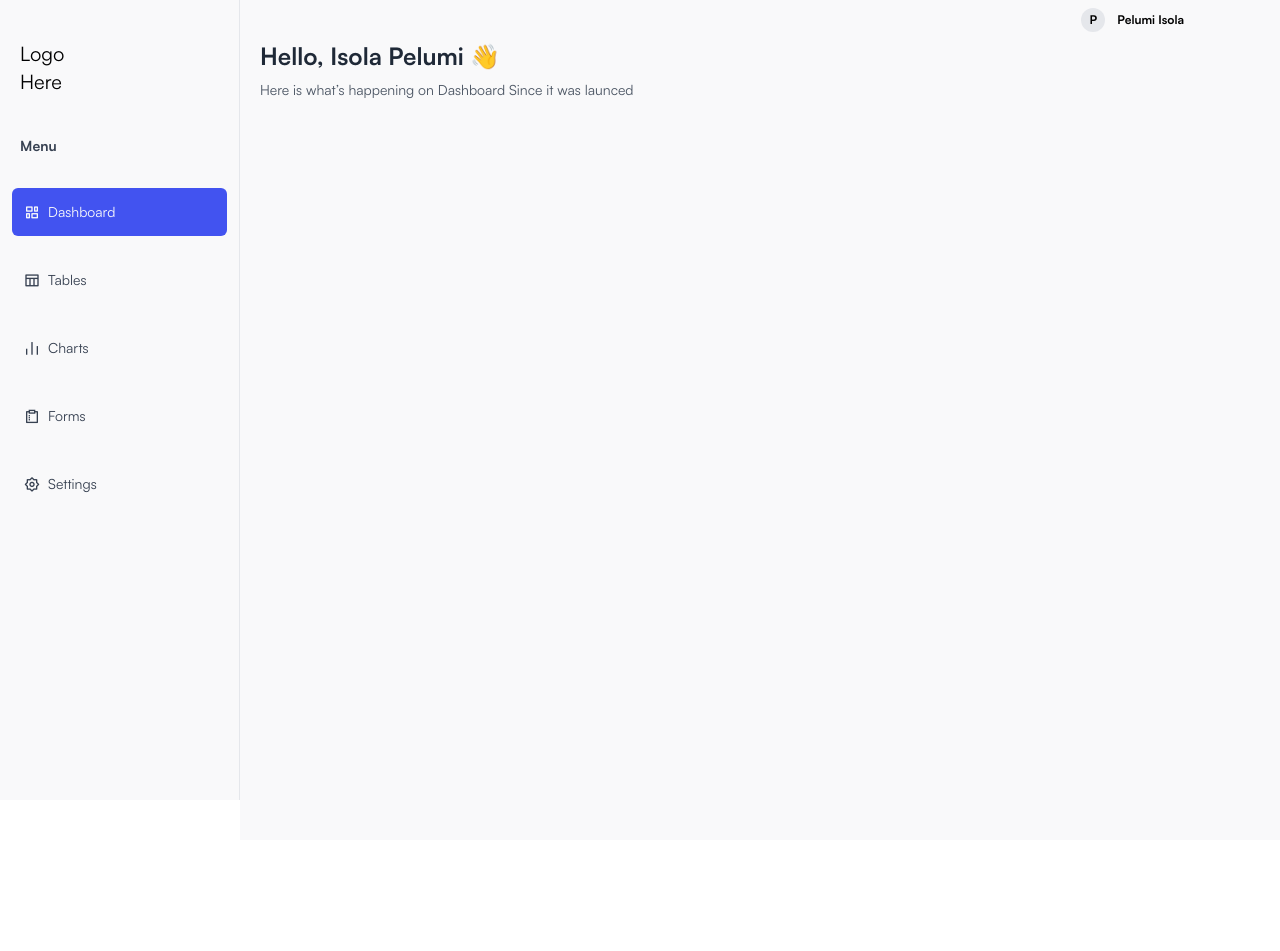
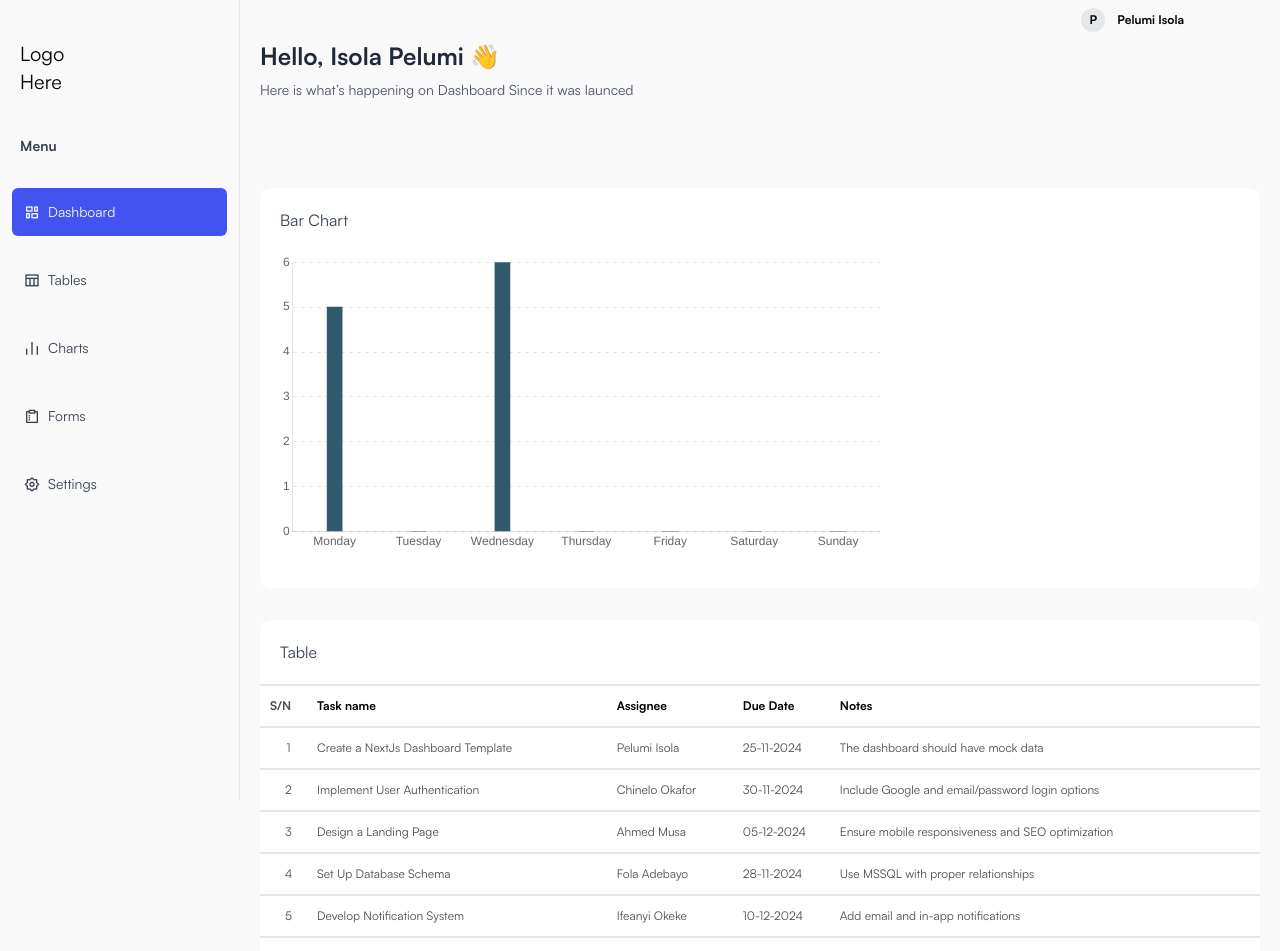
Before and after one commit to philtechphilips/nextjs-dashboard-template, a Next.js app: page /dashboard/home in a window 1280 px wide. Shown: the top 951 px of the page. Before the commit the page ends 840 px from the top, so only its background shows below. Built offline with nearby package versions, Linux system fonts and the light colour scheme.

Commit message:
feat: table added

```diff
--- a/app/dashboard/home/page.tsx
+++ b/app/dashboard/home/page.tsx
@@ -1,15 +1,33 @@
+import ChartOne from "@/components/dashboard/home/ChartOne";
+import { BarChartData } from "@/constants/data";
 import DashboardLayout from "@/layouts/dasboard";
+import Tables from "../tables/page";
+import Table from "@/components/dashboard/home/Table";
 
 export default function Dashboard() {
   return (
     <DashboardLayout pageTitle="Dashboard">
-      <div className="w-full ml-60 px-5 bg-[#F9F9FA] min-h-screen">
+      <div className="w-full pl-[260px] px-5 bg-[#F9F9FA] min-h-screen overflow-x-scroll pr-5">
         <h2 className="font-semibold text-2xl text-gray-800">
           Hello, Isola Pelumi 👋
         </h2>
         <p className="text-sm text-gray-600 py-2">
           Here is what’s happening on Dashboard Since it was launced
         </p>
+
+        <section className="mt-20">
+          <div className="bg-white rounded-xl p-5 w-full flex flex-col gap-5">
+            <h1 className="text-gray-700">Bar Chart</h1>
+            <ChartOne chartData={BarChartData.chartData} />
+          </div>
+
+          <div className="bg-white mt-8 rounded-xl relative py-5 w-full flex flex-col gap-5 mb-10">
+           <div className="sticky top-0">
+           <h1 className="text-gray-700 px-5">Table</h1>
+           </div>
+            <Table />
+          </div>
+        </section>
       </div>
     </DashboardLayout>
   );
--- /dev/null
+++ b/components/dashboard/home/ChartOne.tsx
@@ -0,0 +1,102 @@
+"use client";
+import React, { useState } from "react";
+import {
+  Chart as ChartJS,
+  CategoryScale,
+  LinearScale,
+  PointElement,
+  BarElement,
+  Title,
+  Tooltip,
+  Legend,
+} from "chart.js";
+import { Bar } from "react-chartjs-2";
+
+ChartJS.register(
+  CategoryScale,
+  LinearScale,
+  PointElement,
+  BarElement,
+  Title,
+  Tooltip,
+  Legend
+);
+
+interface LineChartProp {
+  hidLegend?: boolean;
+  chartData: any;
+}
+interface Dataset {
+  label: string;
+  data: number[];
+  borderColor: string;
+  backgroundColor: string;
+  barThickness: number;
+}
+interface Data {
+  labels: any[];
+  datasets: Dataset[];
+}
+
+const ChartOne: React.FC<LineChartProp> = ({ chartData }) => {
+  const [hidLegend, setHideLegend] = useState(true);
+  const data: Data = {
+    labels: [],
+    datasets: [
+      {
+        label: "",
+        data: [],
+        borderColor: "#325A6D",
+        backgroundColor: "#325A6D",
+        barThickness: 15,
+      },
+    ],
+  };
+
+  chartData?.forEach((value: any) => {
+    data.labels.push(value.period);
+    data.datasets[0].data.push(value.avg_points);
+  });
+  const options = {
+    responsive: true,
+    plugins: {
+      legend: {
+        display: hidLegend ? false : true,
+        position: "bottom" as const,
+        labels: {
+          usePointStyle: true,
+        },
+      },
+      title: {
+        display: false,
+      },
+    },
+    scales: {
+      y: {
+        border: { dash: [4, 4] },
+        grid: {
+          drawTicks: false,
+        },
+      },
+      x: {
+        grid: {
+          display: false,
+          drawOnChartArea: false,
+          drawTicks: false,
+          drawBorder: false,
+        },
+      },
+    },
+  };
+
+  return (
+    <div
+      id="chart-container"
+      className="w-full max-h-[300px] mb-4"
+    >
+      <Bar options={options} data={data} />
+    </div>
+  );
+};
+
+export default ChartOne;
--- /dev/null
+++ b/components/dashboard/home/Table.tsx
@@ -0,0 +1,89 @@
+import { TableData } from "@/constants/data";
+import React from "react";
+
+const Table = () => {
+  return (
+    <>
+      <div className="w-full">
+        <div className="h-[20rem] overflow-scroll">
+          <>
+            <>
+              <table className="w-full  text-xs bg-white border-collapse border-t-2 border-[#e6e6e6]">
+                <thead>
+                  <tr className="text-left">
+                    <th className="pr-4 text-center py-1 leading-6 text-[#4D4D4D]">
+                      S/N
+                    </th>
+                    <th className="py-3">Task name</th>
+                    <th>
+                      <div className="flex items-center gap-2">
+                        <div className="flex items-center gap-1">
+                          <span className="">Assignee</span>
+                        </div>
+                      </div>
+                    </th>
+                    <th>
+                      <div className="flex items-center gap-2">
+                        <div className="flex items-center gap-1">
+                          <span className="">Due Date</span>
+                          {/* <SortToggle
+                                updateSortParam={updateSortParam}
+                                sort={SafetyPointSortFields.sortDate}
+                                currentSort={currentSort}
+                                idSelected={"safety-point-date-selected"}
+                                idUnSelected={"safety-point-date-unselected"}
+                              /> */}
+                        </div>
+                      </div>
+                    </th>
+                    <th className="py-3 ">Notes</th>
+                  </tr>
+                </thead>
+                <tbody>
+                  {TableData.map((item, index) => (
+                    <tr key={index} className="border-t-2 border-[#e6e6e6] text-[#4D4D4D] w-full hover:bg-[#737373] hover:bg-opacity-10 cursor-pointer">
+                      <td className="py-3 text-center font_gilroy-medium">
+                        {index +  1}
+                      </td>
+                      <td className="py-3 font_gilroy-medium">
+                        {item.task}
+                      </td>
+                      <td className="py-3 font_gilroy-medium">
+                        {item.assignee}
+                      </td>
+                      <td className="py-3 font_gilroy-medium">
+                        {item.dueDate}
+                      </td>
+                      <td className="py-3 font_gilroy-medium">
+                        {item.notes}
+                      </td>
+                    </tr>
+                  ))}
+                </tbody>
+              </table>
+            </>
+
+            {/* {!isLoading &&
+                allViolationHistory?.items?.length <= 0 &&
+                isLoading === false && <EmptyEvent />} */}
+            {/*
+              {isLoading && (
+                <div
+                  className={classNames(
+                    "flex flex-col items-center justify-center w-full",
+                    {
+                      "h-full": allViolationHistory?.items?.length <= 0,
+                    }
+                  )}
+                > */}
+            {/* <LoaderIcon /> */}
+            {/* </div>
+              )} */}
+          </>
+        </div>
+      </div>
+    </>
+  );
+};
+
+export default Table;
--- /dev/null
+++ b/constants/data.ts
@@ -0,0 +1,97 @@
+import Table from "../components/dashboard/home/Table";
+export const BarChartData = {
+  chartData: [
+    {
+      period: "Monday",
+      avg_points: 5,
+    },
+    {
+      period: "Tuesday",
+      avg_points: 0,
+    },
+    {
+      period: "Wednesday",
+      avg_points: 6,
+    },
+    {
+      period: "Thursday",
+      avg_points: 0,
+    },
+    {
+      period: "Friday",
+      avg_points: 0,
+    },
+    {
+      period: "Saturday",
+      avg_points: 0,
+    },
+    {
+      period: "Sunday",
+      avg_points: 0,
+    },
+  ],
+  totalPoints: 11,
+};
+
+export const TableData = [
+    {
+      task: "Create a NextJs Dashboard Template",
+      assignee: "Pelumi Isola",
+      dueDate: "25-11-2024",
+      notes: "The dashboard should have mock data"
+    },
+    {
+      task: "Implement User Authentication",
+      assignee: "Chinelo Okafor",
+      dueDate: "30-11-2024",
+      notes: "Include Google and email/password login options"
+    },
+    {
+      task: "Design a Landing Page",
+      assignee: "Ahmed Musa",
+      dueDate: "05-12-2024",
+      notes: "Ensure mobile responsiveness and SEO optimization"
+    },
+    {
+      task: "Set Up Database Schema",
+      assignee: "Fola Adebayo",
+      dueDate: "28-11-2024",
+      notes: "Use MSSQL with proper relationships"
+    },
+    {
+      task: "Develop Notification System",
+      assignee: "Ifeanyi Okeke",
+      dueDate: "10-12-2024",
+      notes: "Add email and in-app notifications"
+    },
+    {
+      task: "Integrate Payment Gateway",
+      assignee: "Zainab Aliyu",
+      dueDate: "15-12-2024",
+      notes: "Use Stripe for processing payments"
+    },
+    {
+      task: "Conduct Code Review",
+      assignee: "Bola Johnson",
+      dueDate: "20-12-2024",
+      notes: "Review all pull requests and document issues"
+    },
+    {
+      task: "Optimize Application Performance",
+      assignee: "Taiwo Adeyemi",
+      dueDate: "12-12-2024",
+      notes: "Focus on reducing load time and memory usage"
+    },
+    {
+      task: "Write Unit Tests",
+      assignee: "Mary Eze",
+      dueDate: "18-12-2024",
+      notes: "Achieve at least 80% code coverage"
+    },
+    {
+      task: "Prepare Deployment Scripts",
+      assignee: "Emeka Chukwu",
+      dueDate: "22-12-2024",
+      notes: "Automate deployment to staging and production"
+    }
+  ];
--- a/package.json
+++ b/package.json
@@ -15,8 +15,10 @@
     "@tanstack/react-query": "^5.28.6",
     "@tanstack/react-query-devtools": "^5.28.6",
     "axios": "^1.7.2",
+    "chart.js": "^4.4.6",
     "next": "14.2.5",
     "react": "^18",
+    "react-chartjs-2": "^5.2.0",
     "react-dom": "^18",
     "react-hot-toast": "^2.4.1",
     "react-select-country-list": "^2.2.3",
```
Also changed, not shown: 1 other file (tests, documents, lock files or other folders).
